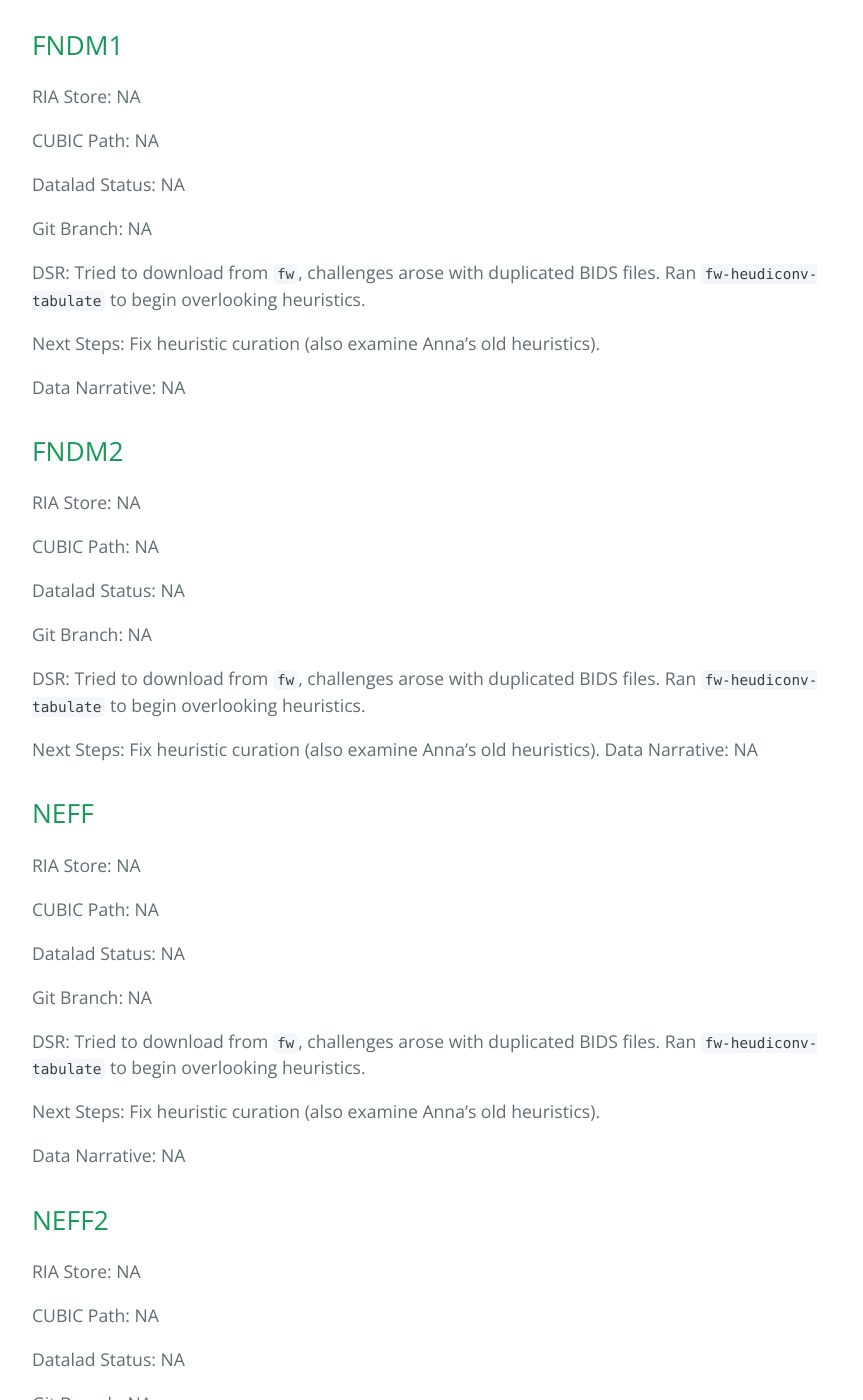
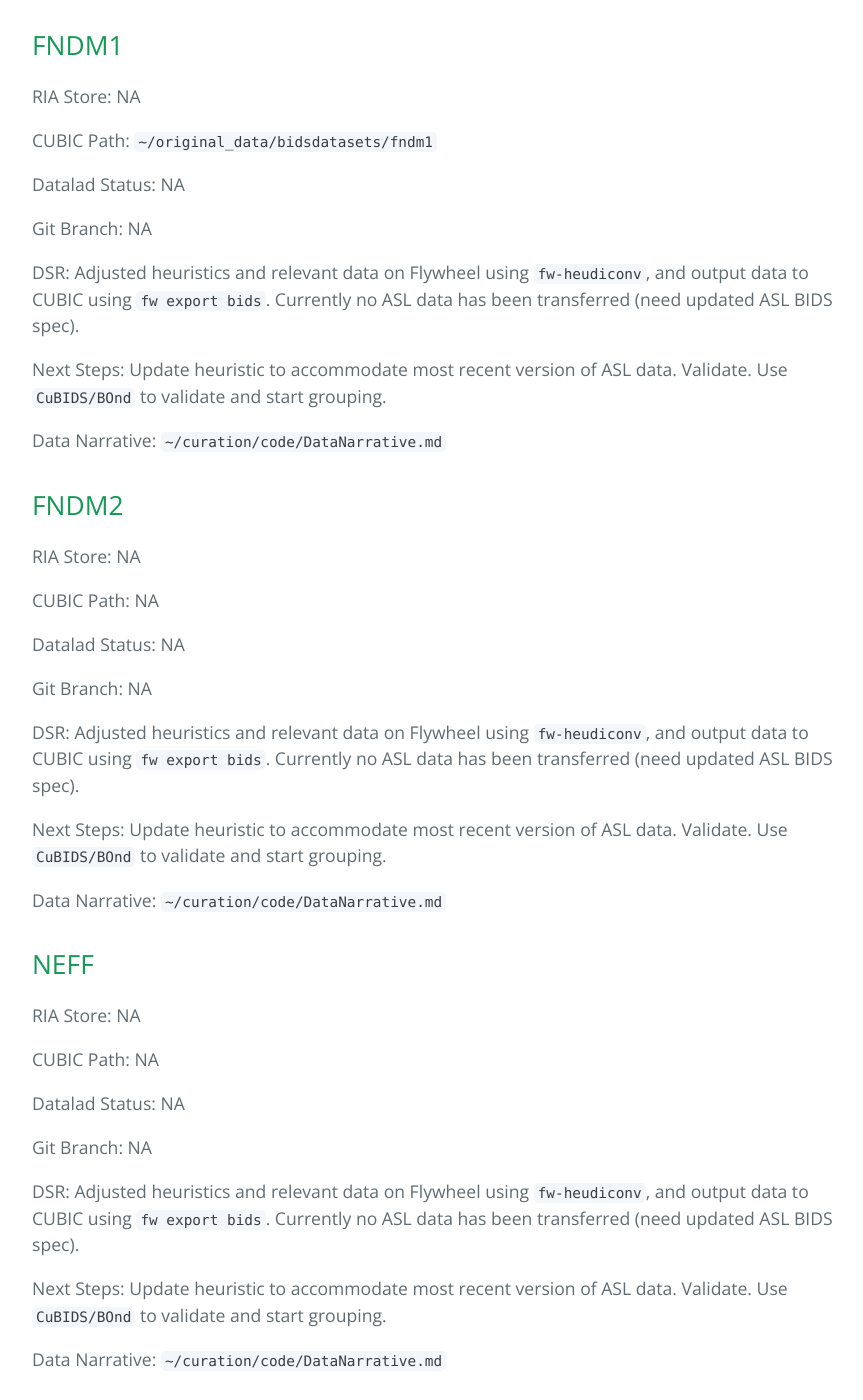
Before and after one commit to PennLINC/Reward, a Jekyll site: the page built from dsr.md, in a window 1280 px wide and 1400 px high, scrolled down 427 px. Shown: the whole window, without its empty margins (192-1055 px from the left). Built offline with Jekyll 4.4.1, drawn with Linux system fonts in a browser that asks for light colours; some of the changed text lies outside the part shown.

Commit message:
progress moving data to cubic

```diff
--- a/dsr.md
+++ b/dsr.md
@@ -10,17 +10,17 @@
 
 RIA Store: NA
 
-CUBIC Path: NA
+CUBIC Path: `~/original_data/bidsdatasets/fndm1`
 
 Datalad Status: NA
 
 Git Branch: NA
 
-DSR: Tried to download from `fw`, challenges arose with duplicated BIDS files. Ran `fw-heudiconv-tabulate` to begin overlooking heuristics.
+DSR: Adjusted heuristics and relevant data on Flywheel using `fw-heudiconv`, and output data to CUBIC using `fw export bids`. Currently no ASL data has been transferred (need updated ASL BIDS spec).
 
-Next Steps: Fix heuristic curation (also examine Anna's old heuristics).
+Next Steps: Update heuristic to accommodate most recent version of ASL data. Validate. Use `CuBIDS/BOnd` to validate and start grouping.
 
-Data Narrative: NA
+Data Narrative: `~/curation/code/DataNarrative.md`
 
 ## FNDM2
 
@@ -32,10 +32,11 @@
 
 Git Branch: NA
 
-DSR: Tried to download from `fw`, challenges arose with duplicated BIDS files. Ran `fw-heudiconv-tabulate` to begin overlooking heuristics.
+DSR: Adjusted heuristics and relevant data on Flywheel using `fw-heudiconv`, and output data to CUBIC using `fw export bids`. Currently no ASL data has been transferred (need updated ASL BIDS spec).
 
-Next Steps: Fix heuristic curation (also examine Anna's old heuristics).
-Data Narrative: NA
+Next Steps: Update heuristic to accommodate most recent version of ASL data. Validate. Use `CuBIDS/BOnd` to validate and start grouping.
+
+Data Narrative: `~/curation/code/DataNarrative.md`
 
 ## NEFF
 RIA Store: NA
@@ -46,11 +47,11 @@
 
 Git Branch: NA
 
-DSR: Tried to download from `fw`, challenges arose with duplicated BIDS files. Ran `fw-heudiconv-tabulate` to begin overlooking heuristics.
+DSR: Adjusted heuristics and relevant data on Flywheel using `fw-heudiconv`, and output data to CUBIC using `fw export bids`. Currently no ASL data has been transferred (need updated ASL BIDS spec).
 
-Next Steps: Fix heuristic curation (also examine Anna's old heuristics).
+Next Steps: Update heuristic to accommodate most recent version of ASL data. Validate. Use `CuBIDS/BOnd` to validate and start grouping.
 
-Data Narrative: NA
+Data Narrative: `~/curation/code/DataNarrative.md`
 
 ## NEFF2
 
@@ -62,11 +63,11 @@
 
 Git Branch: NA
 
-DSR: Tried to download from `fw`, challenges arose with duplicated BIDS files. Ran `fw-heudiconv-tabulate` to begin overlooking heuristics.
+DSR: Adjusted heuristics and relevant data on Flywheel using `fw-heudiconv`, and output data to CUBIC using `fw export bids`. Currently no ASL data has been transferred (need updated ASL BIDS spec).
 
-Next Steps: Fix heuristic curation (also examine Anna's old heuristics).
+Next Steps: Update heuristic to accommodate most recent version of ASL data. Validate. Use `CuBIDS/BOnd` to validate and start grouping.
 
-Data Narrative: NA
+Data Narrative: `~/curation/code/DataNarrative.md`
 
 ## NODRA
 
@@ -78,11 +79,11 @@
 
 Git Branch: NA
 
-DSR: Tried to download from `fw`, challenges arose with duplicated BIDS files. Ran `fw-heudiconv-tabulate` to begin overlooking heuristics.
+DSR: Adjusted heuristics and relevant data on Flywheel using `fw-heudiconv`, and output data to CUBIC using `fw export bids`. Currently no ASL data has been transferred (need updated ASL BIDS spec).
 
-Next Steps: Fix heuristic curation (also examine Anna's old heuristics).
+Next Steps: Update heuristic to accommodate most recent version of ASL data. Validate. Use `CuBIDS/BOnd` to validate and start grouping.
 
-Data Narrative: NA
+Data Narrative: `~/curation/code/DataNarrative.md`
 
 ## DAY2
 
@@ -94,8 +95,8 @@
 
 Git Branch: NA
 
-DSR: Tried to download from `fw`, challenges arose with duplicated BIDS files. Ran `fw-heudiconv-tabulate` to begin overlooking heuristics.
+DSR: Adjusted heuristics and relevant data on Flywheel using `fw-heudiconv`, and output data to CUBIC using `fw export bids`. Currently no ASL data has been transferred (need updated ASL BIDS spec).
 
-Next Steps: Fix heuristic curation (also examine Anna's old heuristics).
+Next Steps: Update heuristic to accommodate most recent version of ASL data. Validate. Use `CuBIDS/BOnd` to validate and start grouping.
 
-Data Narrative: NA
+Data Narrative: `~/curation/code/DataNarrative.md`
```
Also changed, not shown: Scripts/remove_tabulate_PHI.py (added, +10 -0 lines), 3 other files.
